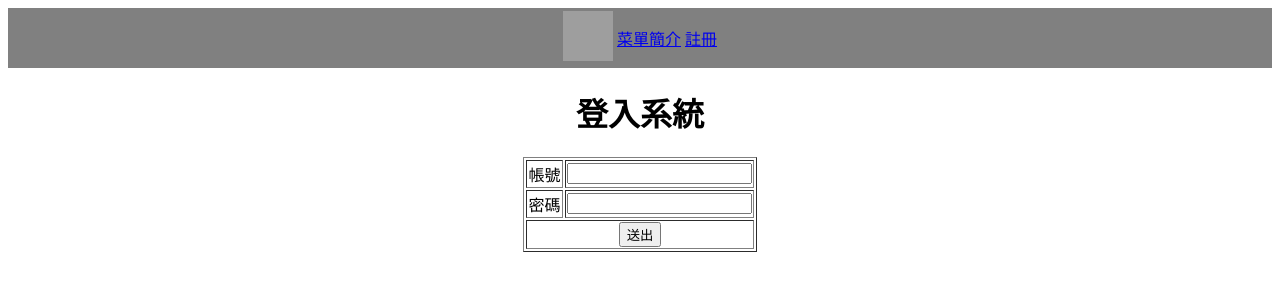
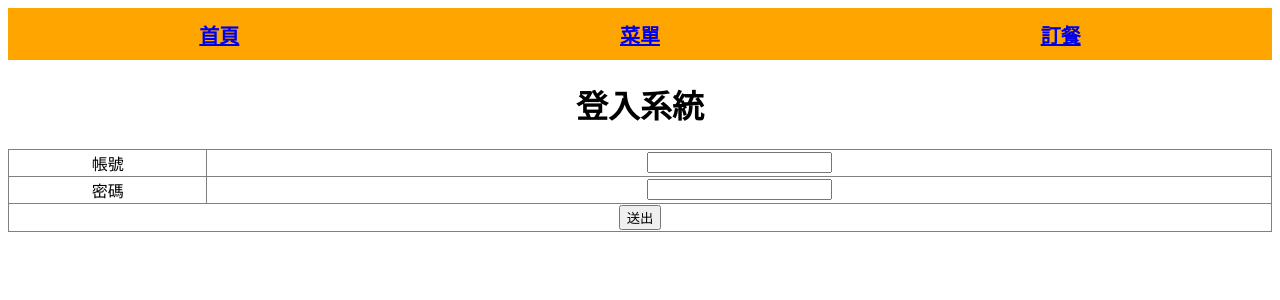
Before and after one commit to nkuuts345211/-, a PHP site: the page made by index login.php in a window 1280 px wide. Shown: the top 300 px of the page. Run offline with PHP 8.4, Linux system fonts and the light colour scheme; grey boxes are pictures that could not be loaded.

Commit message:
Add files via upload

```diff
--- a/index login.php
+++ b/index login.php
@@ -1,31 +1,50 @@
 <!DOCTYPE html>
 <html lang="en">
     <head>
-    <?php include "db.php";?>
+
         <meta charset="UTF-8">
         <meta name="viewport" content="width=device-width, initial-scale=1.0">
         <title>Document</title>
         <style>
-#a1{
-    background-color: gray;
+
+.header {
+    height: 50px;
+    text-align: center;
+    background-color: orange;
+    font-size: 20px;
+    font-weight: bold;
+}
+table {
+    width: 100%;
+    height: 100%;
+    border-collapse: collapse;
 }
 
         </style>
     </head>
     <body align="center">
-    <!-- <script>
-        alert('歡迎');
-    </script> -->
+        <!-- <script> alert('歡迎'); </script> -->
         <div id="a1">
-<table align="center" >
+            <table align="center">
                 <tr>
 
-        <td><a href="http://localhost/%e9%a6%96%e9%a0%81/index%20login.php"><img src="https://th.bing.com/th/id/OIP.tyEHuivrhydAWDxiTRzrfAAAAA?w=137&h=180&c=7&r=0&o=5&dpr=1.3&pid=1.7" height="50px" width="50px"></a></td>
-        <td ><a href="index food.php">菜單簡介</a></td>
+                    <td class="header">
+                        <table>
+                            <tr>
+                                <td>
+                                    <a href="index.html">首頁</a>
+                                </td>
+                                <td>
+                                    <a href="index food.php">菜單</a>
+                                </td>
+                                <td>
+                                    <a href="index login.php">訂餐</a>
+                                </td>
 
+                            </tr>
+                        </table>
+                    </td>
 
-
-        <td ><a href="add user.php">註冊</a></td>
                 </tr>
             </table>
         </div>
@@ -34,11 +53,11 @@
             <table align="center" border="1">
                 <tr>
                     <td>帳號</td>
-    <td><input type="text" name="account" ></td>
+                    <td><input type="text" name="account"></td>
                 </tr>
                 <tr>
                     <td>密碼</td>
-    <td><input type="text" name="password" ></td>
+                    <td><input type="text" name="password"></td>
                 </tr>
                 <tr>
                     <td colspan="2"><input type="submit" value="送出"></td>
```
Also changed, not shown: index food.php (+22 -6 lines), index user a.php (+3 -8 lines). Lines whose indentation alone changed are shown as unchanged.
